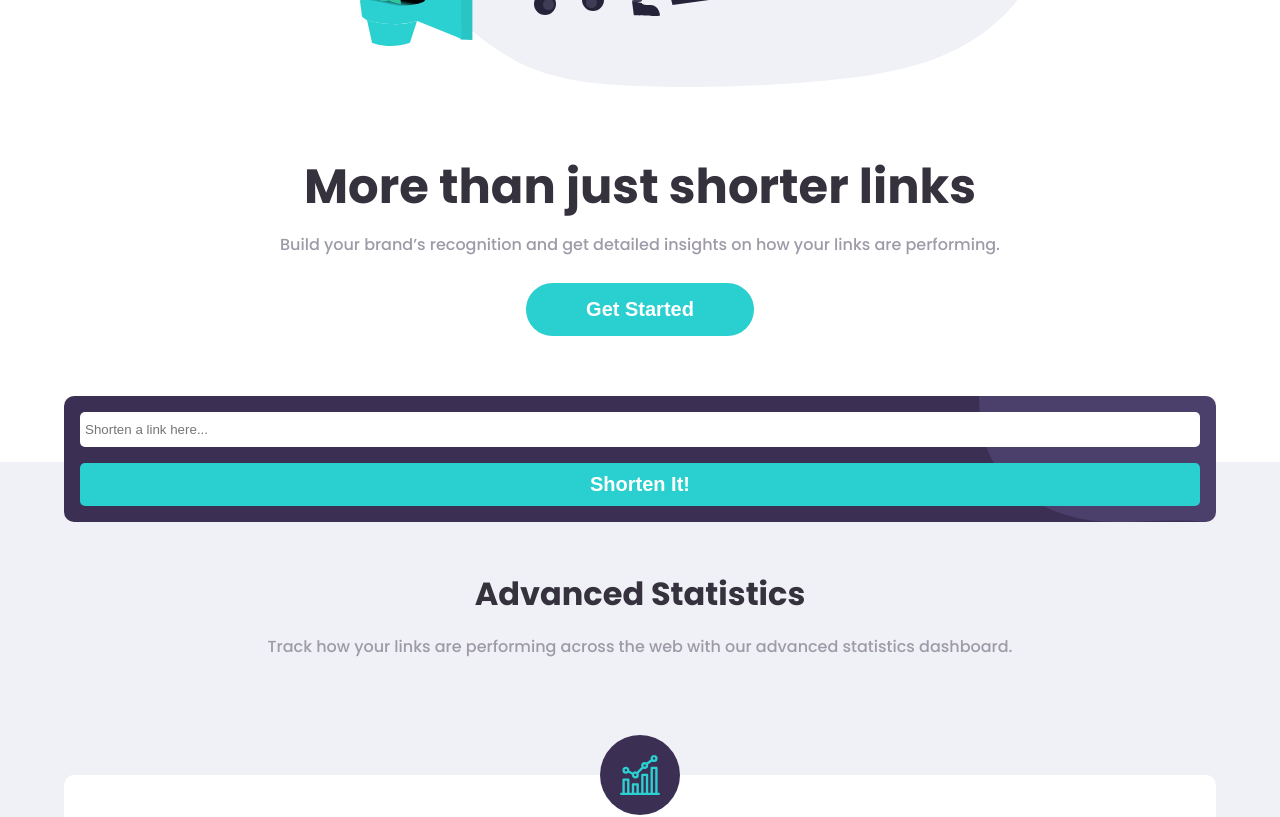
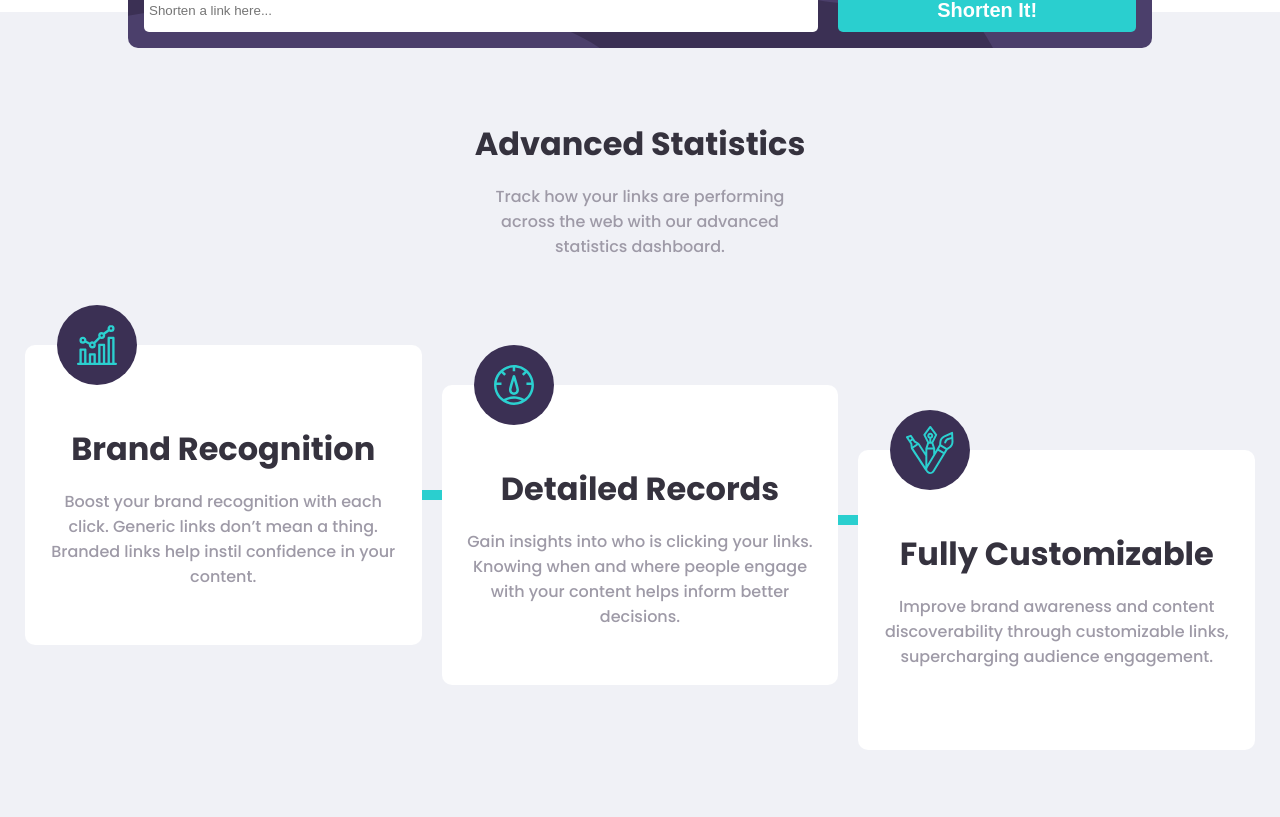
Before and after one commit to Artiu/url-shortener, a React (Create React App) app: page / in a window 1280 px wide. Shown: the part 460-1277 px from the top of the page. Built offline with nearby package versions, Linux system fonts and the light colour scheme.

Commit message:
desktop version done

```diff
--- a/src/components/Footer.js
+++ b/src/components/Footer.js
@@ -9,10 +9,10 @@ const StyledFooter = styled.footer`
     color:white;
     background-color:${props=>props.theme.veryDarkViolet};
     text-align:center;
-    @media (min-width:1450px)
+    @media (min-width:1000px)
     {
         display:grid;
-        grid-template-columns:40% 10% 10% 10% 25%;
+        grid-template-columns:30% 1fr 1fr 1fr 25%;
         text-align:left;
         padding:30px;
     }
@@ -20,7 +20,7 @@ const StyledFooter = styled.footer`
 const Header = styled.p`
     font-weight:bold;
     padding:1rem 0;
-    @media (min-width:1450px)
+    @media (min-width:1000px)
     {
         padding:0;
     }
@@ -28,7 +28,7 @@ const Header = styled.p`
 const Text = styled.p`
     color:${props=>props.theme.gray};
     padding:0.2rem 0;
-    @media (min-width:1450px)
+    @media (min-width:1000px)
     {
         padding:0;
     }
@@ -38,7 +38,7 @@ const SocialIcon = styled.img`
 `
 const Image = styled.img`
     padding:2rem 0;
-    @media (min-width:1450px)
+    @media (min-width:1000px)
     {
         padding:0;
         margin-left:20%;
@@ -47,7 +47,7 @@ const Image = styled.img`
 `
 const SocialIconsContainer = styled.div`
     padding:2rem 0;
-    @media (min-width:1450px)
+    @media (min-width:1000px)
     {
         padding:0;
     }
--- a/src/components/Home.js
+++ b/src/components/Home.js
@@ -16,8 +16,9 @@ const InWorkPicture = styled.img`
     max-width:100%;
     position: relative;
     left:5%;
-    @media (min-width:1450px)
+    @media (min-width:1000px)
     {
+        max-width:35%;
         float:right;
     }
 `
@@ -31,6 +32,11 @@ const BigHeader = styled(Header)`
     padding:0 5%;
     line-height:1.2;
     margin-top:5%;
+    @media (min-width:1000px)
+    {
+        padding-left:0;
+        padding-right:10%;
+    }
 `
 const Text = styled.p`
     color:${props=>props.theme.grayishViolet};
@@ -45,6 +51,11 @@ export const Button = styled.button`
     color:white;
     font-weight:bold;
     margin-top:10px;
+    @media (min-width:1000px)
+    {
+        padding:10px 30px;
+        font-size:16px;
+    }
 `
 const WhiteText = styled(Header)`
     color:white;
@@ -59,11 +70,54 @@ const Statistic = styled.div`
     margin: 0 auto;
     margin-top:100px;
     border-radius:10px;
-    @media(min-width:1450px)
+    position:relative;
+    &.line::before{
+        content:'';
+        position:absolute;
+        top:-100px;
+        transform:translateX(-50%);
+        width:10px;
+        height:100px;
+        background-color:${props=>props.theme.cyan};
+    }
+    @media(min-width:1000px)
+    {
+        display:inline-block;
+        width:31%;
+        height:300px;
+        margin:0 10px;
+        &.line::before{
+            left:-20px;
+            transform:translateY(-50%);
+            width:20px;
+            height:10px;
+        }
+        &:nth-child(2)
+        {
+            top:40px;
+            ::before
+            {
+                top:calc(50% - 40px);
+            }
+        }
+        &:nth-child(3)
+        {
+            top:80px;
+            ::before
+            {
+                top:calc(50% - 80px);
+            }
+        }
+    }
+    @media (min-width:1300px)
     {
         width:25%;
-        height:300px;
         margin:0 20px;
+        &.line::before{
+            left:-40px;
+            transform:translateY(-50%);
+            width:40px;
+        }
     }
 `
 const BottomContainer = styled.div`
@@ -72,7 +126,7 @@ const BottomContainer = styled.div`
     background-size:cover;
     background-position:left center;
     padding: 3rem 0;
-    @media(min-width:1450px)
+    @media(min-width:1000px)
     {
         background:url(${bgBoostDesktop}) no-repeat;
         background-color:${props=>props.theme.darkViolet};
@@ -94,37 +148,37 @@ const SmallImageContainer = styled.div`
     height:80px;
     background-color:${props=>props.theme.darkViolet};
     border-radius:100%;
-    &.line::before{
-        content:'';
-        position:absolute;
-        top:-60px;
-        transform:translateX(-50%);
-        width:10px;
-        height:60px;
-        background-color:${props=>props.theme.cyan};
+    @media(min-width:1000px)
+    {
+        margin-left:2rem;
     }
 `
 const HeaderContainer = styled.div`
-    @media (min-width:1450px)
+    @media (min-width:1000px)
     {
         float:left;
         text-align:left;
+        padding-left:10%;
+        width:50%;
     }
 `
 const StatisticHeader = styled.div`
-    @media (min-width:1450px)
+    @media (min-width:1000px)
     {
-        width:100%;
-        padding:0
+        width:30%;
+        margin:0 auto;
     }
 `
 const Statistics = styled.div`
     margin:auto;
-    @media(min-width:1450px)
+    @media(min-width:1000px)
     {
-        display:flex;
-        flex-wrap:wrap;
+        padding:70px 0;
     }
+`
+const HeaderText = styled(Text)`
+    padding-left:0;
+    padding-right:10%;
 `
 export default function Home()
 {
@@ -133,8 +187,8 @@ export default function Home()
             <InWorkPicture src={working} alt="employee at work"/>
             <HeaderContainer>
                 <BigHeader>More than just shorter links</BigHeader>
-                <Text>Build your brand’s recognition and get detailed insights
-                on how your links are performing.</Text>
+                <HeaderText>Build your brand’s recognition and get detailed insights
+                on how your links are performing.</HeaderText>
                 <Button>Get Started</Button>
             </HeaderContainer>
             <ShortenerForm/>
@@ -152,15 +206,15 @@ export default function Home()
                         <Header>Brand Recognition</Header>
                         <Text>Boost your brand recognition with each click. Generic links don’t mean a thing. Branded links help instil confidence in your content.</Text>
                     </Statistic>
-                    <Statistic>
-                        <SmallImageContainer className="line">
+                    <Statistic className="line">
+                        <SmallImageContainer>
                             <SmallImage src={iconDetailed}/>
                         </SmallImageContainer>
                         <Header>Detailed Records</Header>
                         <Text>Gain insights into who is clicking your links. Knowing when and where people engage with your content helps inform better decisions.</Text>
                     </Statistic>
-                    <Statistic>
-                        <SmallImageContainer className="line">
+                    <Statistic className="line">
+                        <SmallImageContainer>
                             <SmallImage src={iconFully}/>
                         </SmallImageContainer>
                         <Header>Fully Customizable</Header>
--- a/src/components/NavBar.js
+++ b/src/components/NavBar.js
@@ -7,11 +7,11 @@ const Nav = styled.nav`
     display:flex;
     justify-content: space-between;
     padding:1rem;
-    @media(min-width:1450px)
+    @media(min-width:1000px)
     {
         display:grid;
         grid-template-columns:auto 1fr;
-        padding:1rem 3rem;
+        padding:2rem 10%;
     }
 `
 const Hamburger = styled.button`
@@ -33,7 +33,7 @@ const Hamburger = styled.button`
     {
         transform:translateY(16px);
     }
-    @media(min-width:1450px)
+    @media(min-width:1000px)
     {
         display:none;
     }
@@ -43,7 +43,7 @@ const SignUp = styled(Button)`
     padding:20px 0;
     margin:0;
     margin-bottom:40px;
-    @media(min-width:1450px)
+    @media(min-width:1000px)
     {
         font-size:16px;
         width:auto;
@@ -64,7 +64,7 @@ const Link = styled.p`
     color:white;
     font-size:20px;
     margin:20px 0;
-    @media(min-width:1450px)
+    @media(min-width:1000px)
     {
         display:inline-block;
         font-size:16px;
@@ -79,7 +79,7 @@ const StyledHr = styled.hr`
 `
 const Links = styled.div`
     display:none;
-    @media(min-width:1450px)
+    @media(min-width:1000px)
     {
         display:flex;
         justify-content:space-between;
--- a/src/components/ShortenerForm.js
+++ b/src/components/ShortenerForm.js
@@ -12,7 +12,7 @@ const Form = styled.form`
     border-radius:10px;
     position:relative;
     top:calc(2.5rem + 20px);
-    @media (min-width:1450px)
+    @media (min-width:1000px)
     {
         width:80%;
         display:grid;
@@ -30,7 +30,7 @@ const Input = styled.input.attrs({type:"text", placeholder:"Shorten a link here.
     padding:10px 5px;
     border-radius:5px;
     border:0;
-    @media (min-width:1450px)
+    @media (min-width:1000px)
     {
         padding:0 5px;
     }
@@ -45,7 +45,7 @@ const Submit = styled.input.attrs({type:"submit", value:"Shorten It!"})`
     color:white;
     border-radius:5px;
     font-weight:bold;
-    @media (min-width:1450px)
+    @media (min-width:1000px)
     {
         margin-top:0;
     }
```
